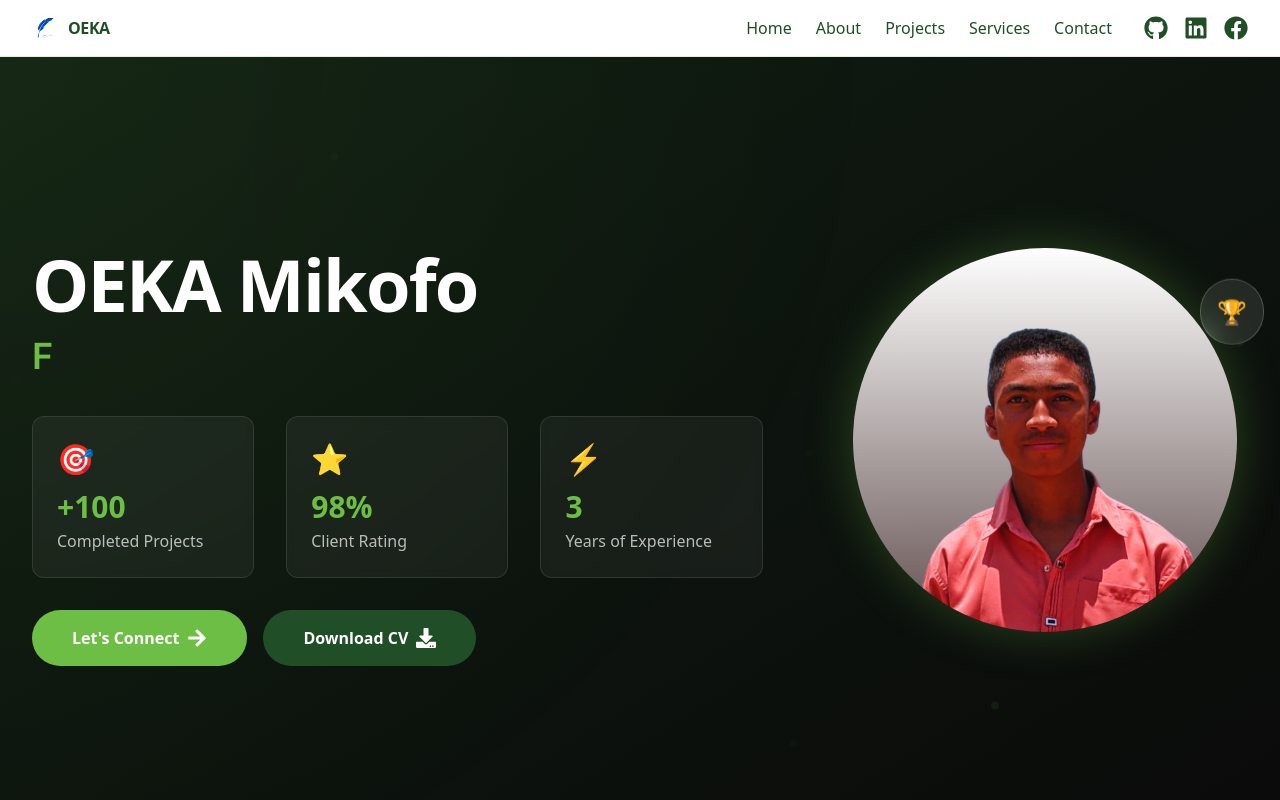
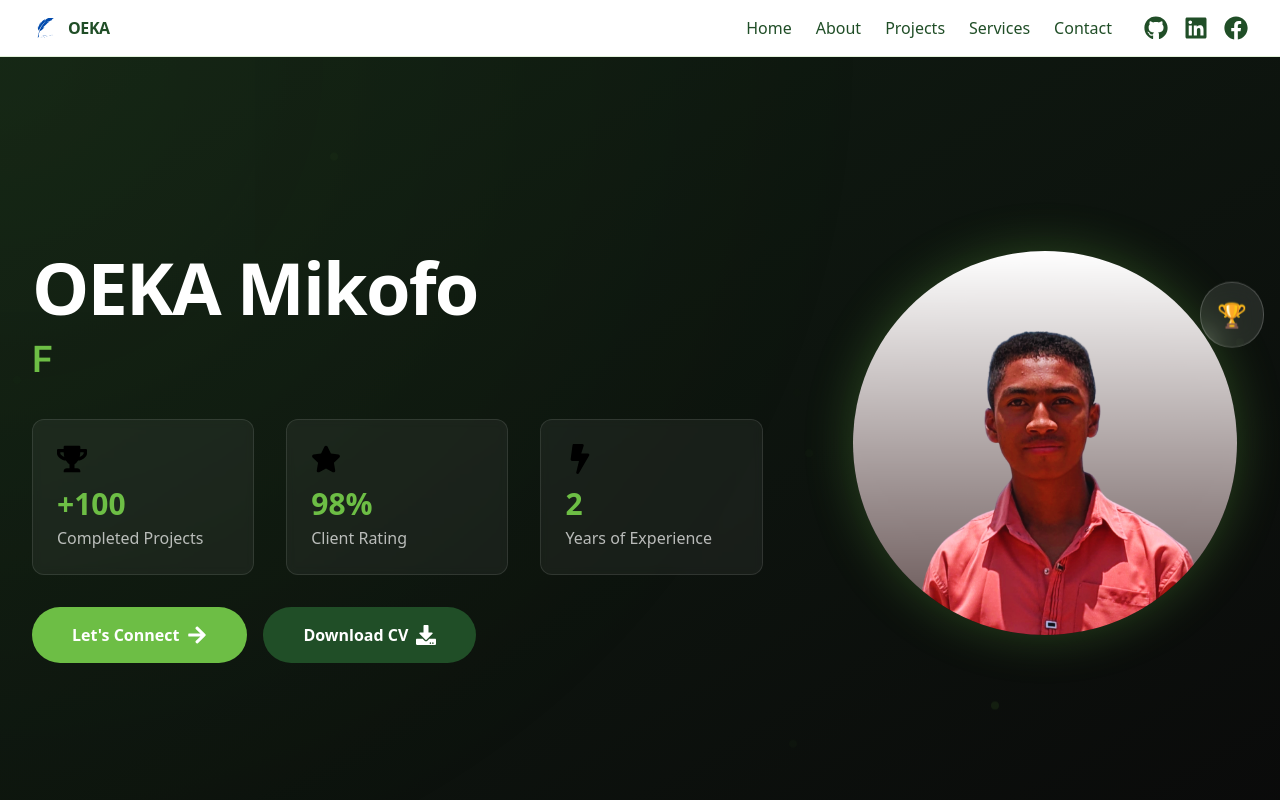
Before and after one commit to oekaa/oeka.mg, a React (Vite) app: page / in a window 1280 px wide. Shown: the top 800 px of the page. Built offline with nearby package versions, Linux system fonts and the light colour scheme.

Commit message:
Update Hero.jsx

```diff
--- a/src/components/Hero.jsx
+++ b/src/components/Hero.jsx
@@ -2,7 +2,7 @@ import { useState, useEffect, useMemo } from 'react'
 import { motion } from 'framer-motion'
 import { TypeAnimation } from 'react-type-animation'
 import { useInView } from 'react-intersection-observer'
-import { FaArrowRight, FaDownload } from 'react-icons/fa'
+import { FaArrowRight, FaDownload, FaTrophy, FaStar, FaBolt } from 'react-icons/fa'
 
 function Hero() {
   // Track mouse position for background effect
@@ -16,10 +16,14 @@ function Hero() {
 
   // Stats shown in the hero section
   const stats = [
-    { number: '+100', label: 'Completed Projects', icon: '🎯' },
-    { number: '98%', label: 'Client Rating', icon: '⭐' },
-    { number: '3', label: 'Years of Experience', icon: '⚡' },
-  ]
+    { number: '+100', label: 'Completed Projects', icon: <FaTrophy /> },
+    { number: '98%', label: 'Client Rating', icon: <FaStar /> },
+    {
+      number: new Date().getFullYear() - 2022,
+      label: 'Years of Experience',
+      icon: <FaBolt />
+    },
+  ];
 
   // Scroll to section and close mobile menu
   const scrollToSection = (sectionId) => {
```
